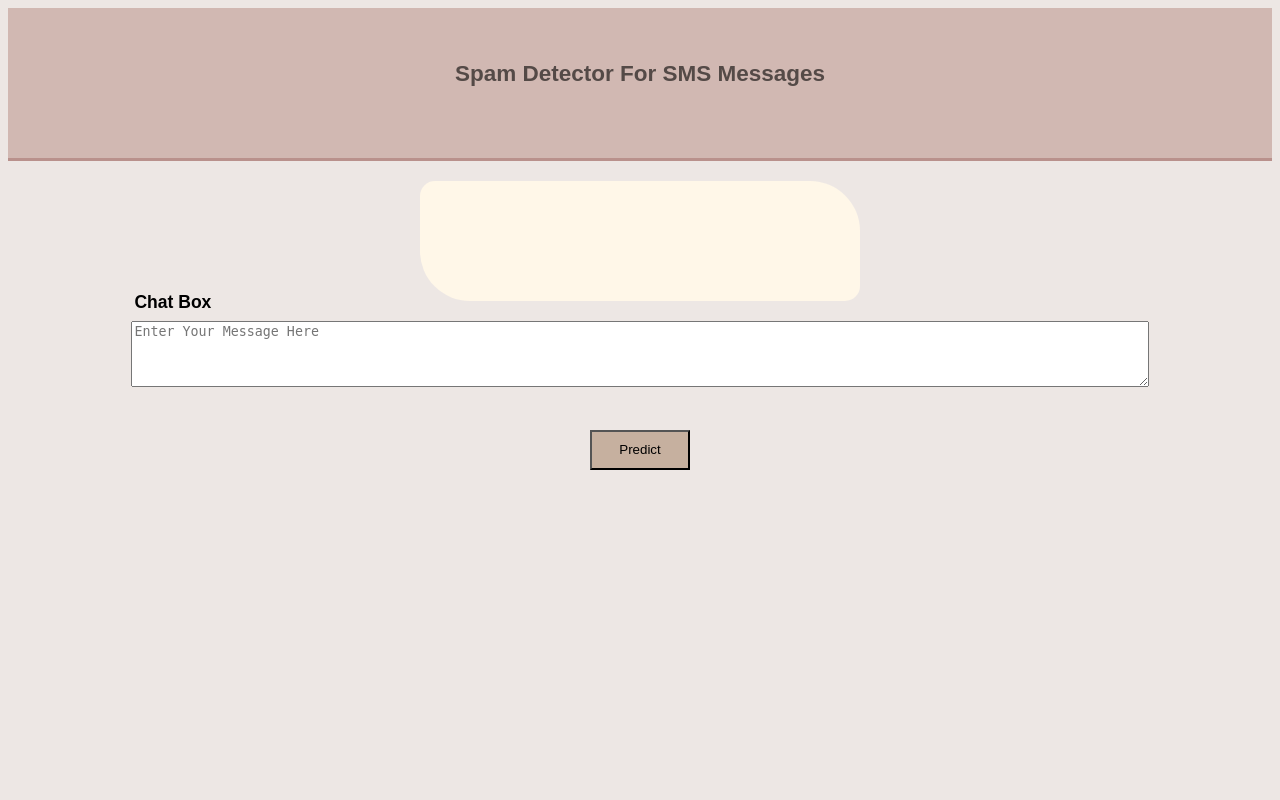
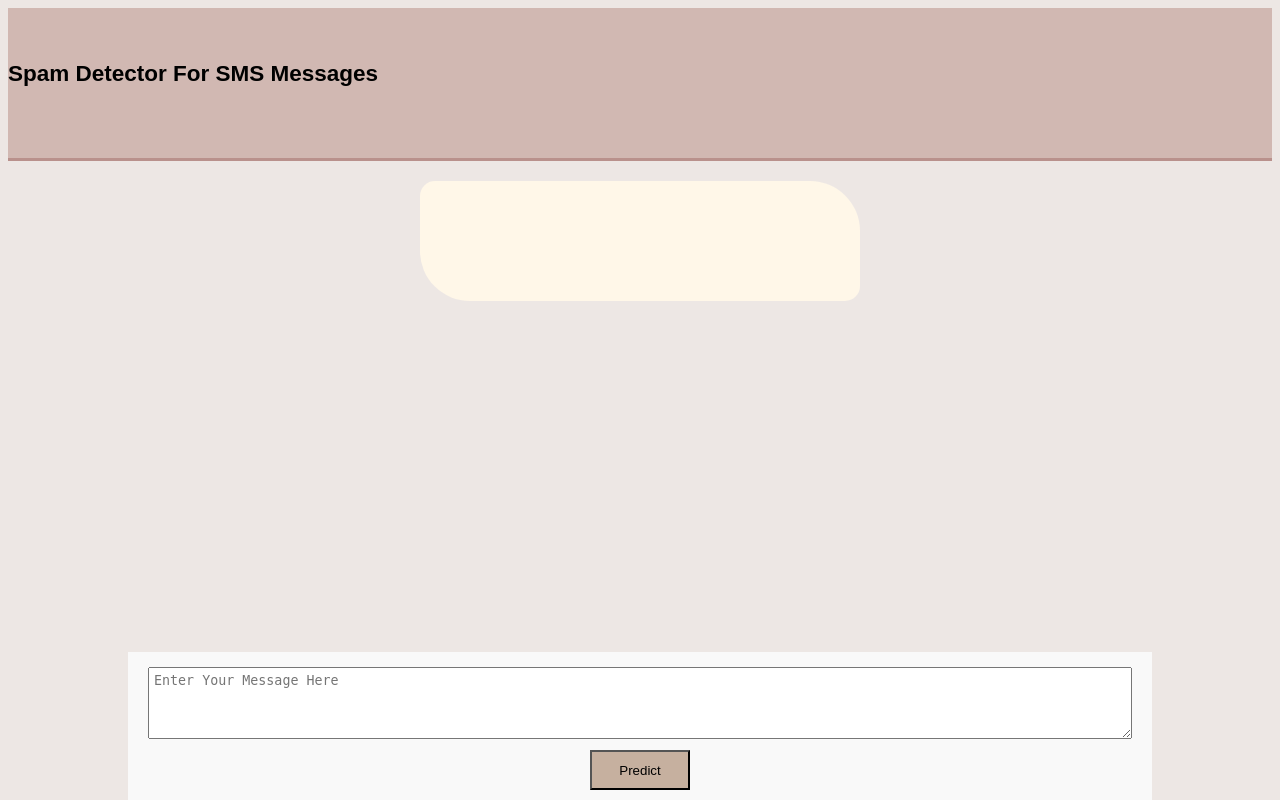
Before and after one commit to freeanser/Spam-Detector, a Flask app: page / in a window 1280 px wide. Run offline with Flask 3, Linux system fonts and the light colour scheme; some libraries are stand-ins or nearby versions.

Commit message:
Auto-scrolling chat box

```diff
--- a/static/css/styles.css
+++ b/static/css/styles.css
@@ -1,10 +1,7 @@
-/* styles.css */
-
 body {
   font: 15px/1.5 Arial, Helvetica, sans-serif;
   padding: 0;
   background-color: #ede7e4;
-  /* 溫柔的木質色調 */
 }
 
 .container {
@@ -15,97 +12,33 @@
 
 header {
   background: #d1b8b2;
-  /* 溫柔的淺紅色調 */
   border-bottom: #b9918c 3px solid;
   height: 120px;
   width: 100%;
   padding-top: 30px;
 }
 
-.main-header {
-  text-align: center;
-  background-color: #d1b8b2;
-  /* 溫柔的淺紅色調 */
-  height: 100px;
-  width: 100%;
-  margin: 0;
-}
-
-#brandname {
-  float: left;
-  font-size: 30px;
-  color: #544a47;
-  /* 深木質色調 */
-  margin: 10px;
-}
-
-header h2 {
-  text-align: center;
-  color: #544a47;
-  /* 深木質色調 */
-}
-
-.btn-info {
-  background-color: #c6b09f;
-  /* 溫柔的淺褐色調 */
-  height: 40px;
-  width: 100px;
-}
-
-/* Brown */
-.btn-info:hover {
-  background: #a8917c;
-  /* 較深的褐色調 */
-}
-
-.results {
-  border-radius: 15px 50px;
-  background: #FFF7E8;
-  /* 淺灰色背景 */
-  padding: 20px;
-  /* width: 200px; */
-  height: 80px;
-  max-width: 400px;
-  margin: 20px auto;
-  text-align: center;
-  /* 文字置中 */
-}
-
-
-#predictionForm {
-  text-align: center;
-}
-
-#predictionForm p,
-#predictionForm textarea,
-#predictionForm input {
-  display: block;
-  margin: 10px auto;
-  /* 將元素置中 */
-}
-
-#predictionForm textarea {
-  width: 80%;
-  /* 調整寬度 */
-}
-
 #chatBox {
   position: relative;
   margin: 0 auto;
   width: 80%;
+  height: 300px;
+  /* 保留對話框高度設置 */
+  overflow-y: scroll;
+  margin-bottom: 20px;
 }
 
 #chatBox h3 {
   position: absolute;
   left: 0;
   top: -50px;
-  /* 設置負的 top 值以提高位置 */
 }
 
 #chatList {
   list-style-type: none;
   padding: 0;
   text-align: left;
+  overflow-y: auto;
 }
 
 #chatList li {
@@ -122,3 +55,43 @@
 #chatList li.bot {
   background-color: #d7c2bd;
 }
+
+#predictionForm {
+  text-align: center;
+  position: fixed;
+  bottom: 0;
+  width: 80%;
+  left: 50%;
+  transform: translateX(-50%);
+  background-color: #f9f9f9;
+  padding: 10px;
+  box-sizing: border-box;
+}
+
+#messageInput {
+  width: calc(100% - 20px);
+  /* 跟#predictionForm一樣寬 */
+  padding: 5px;
+  margin: 5px;
+  box-sizing: border-box;
+}
+
+.btn-info {
+  background-color: #c6b09f;
+  height: 40px;
+  width: 100px;
+}
+
+.btn-info:hover {
+  background: #a8917c;
+}
+
+.results {
+  border-radius: 15px 50px;
+  background: #FFF7E8;
+  padding: 20px;
+  height: 80px;
+  max-width: 400px;
+  margin: 20px auto;
+  text-align: center;
+}
--- a/static/js/scripts.js
+++ b/static/js/scripts.js
@@ -2,6 +2,10 @@
 
 const currentUser = 'You';
 const socket = io.connect('http://your-server-address');
+
+function scrollToBottom() {
+  $('#chatBox').scrollTop($('#chatList').height());
+}
 
 function predict() {
   let message = $('#messageInput').val();
@@ -20,7 +24,12 @@
       const predictionText = response.prediction == 1 ? 'This is a Spam.' : 'It is a Ham.';
       $('#chatList').append(`<li class="user" id="${currentUser}">${currentUser}: <br> ${message}</li>`);
       $('#chatList').append(`<li class="bot">Bot: <br>${predictionText}</li>`);
-      // 使用 socket.emit 發送預測結果到伺服器
+
+      // 使用延遲來確保在新增消息後再進行滾動
+      setTimeout(function () {
+        scrollToBottom();
+      }, 100);
+
       socket.emit('user_prediction', { prediction: response.prediction, message: message });
     },
     error: function (error) {
@@ -38,3 +47,43 @@
 
   resultContainer.append('<h2 style="color: ' + (prediction == 1 ? 'red' : 'blue') + ';">' + resultText + '</h2>');
 }
+
+
+// const currentUser = 'You';
+// const socket = io.connect('http://your-server-address');
+
+// function predict() {
+//   let message = $('#messageInput').val();
+
+//   $.ajax({
+//     type: 'POST',
+//     url: '/predict',
+//     data: { 'message': message },
+//     beforeSend: function () {
+//       $('#loading').show();
+//     },
+//     success: function (response) {
+//       $('#loading').hide();
+//       displayResult(response.prediction);
+
+//       const predictionText = response.prediction == 1 ? 'This is a Spam.' : 'It is a Ham.';
+//       $('#chatList').append(`<li class="user" id="${currentUser}">${currentUser}: <br> ${message}</li>`);
+//       $('#chatList').append(`<li class="bot">Bot: <br>${predictionText}</li>`);
+//       // 使用 socket.emit 發送預測結果到伺服器
+//       socket.emit('user_prediction', { prediction: response.prediction, message: message });
+//     },
+//     error: function (error) {
+//       $('#loading').hide();
+//       console.log('Error:', error);
+//     }
+//   });
+// }
+
+// function displayResult(prediction) {
+//   let resultContainer = $('#resultContainer');
+//   resultContainer.empty();
+
+//   let resultText = (prediction == 1) ? 'This is a Spam.' : 'It is a Ham.';
+
+//   resultContainer.append('<h2 style="color: ' + (prediction == 1 ? 'red' : 'blue') + ';">' + resultText + '</h2>');
+// }
```
